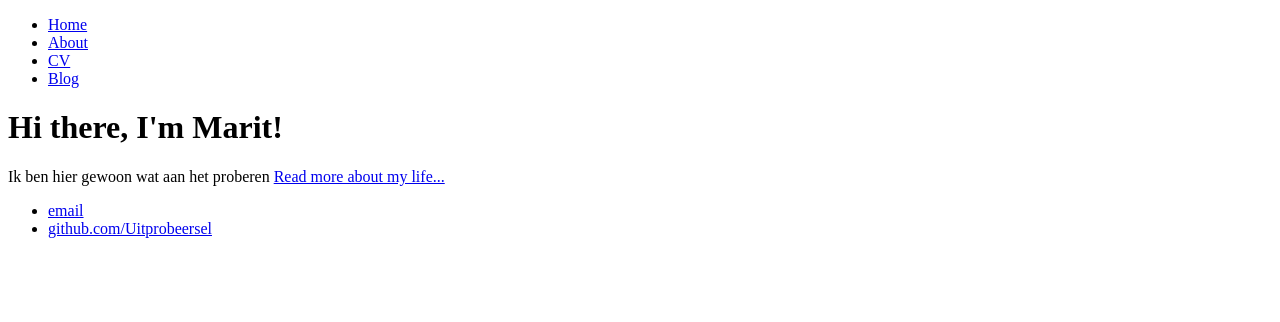
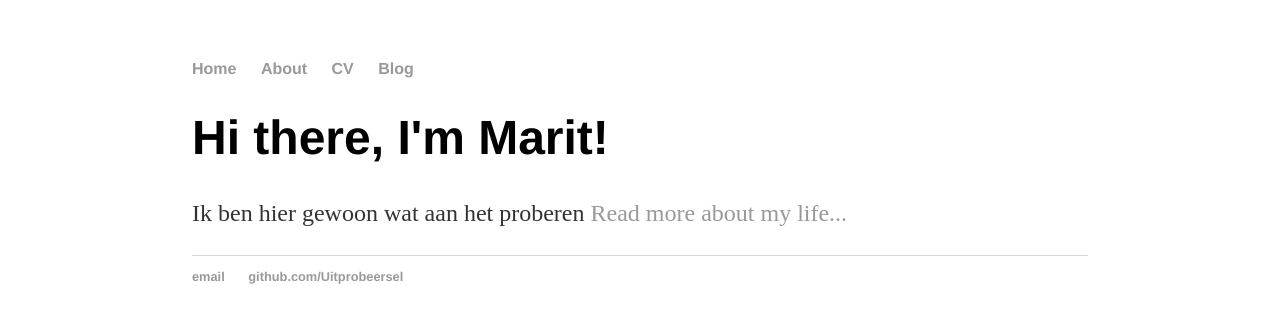
Before and after one commit to 1997MpaL/2ID60-Website, a plain HTML site: page index.html in a window 1280 px wide. Drawn offline with Linux system fonts and the light colour scheme; the site is published under a folder, as on GitHub Pages, so addresses that start at the root find nothing.

Commit message:
Update index.html

```diff
--- a/index.html
+++ b/index.html
@@ -2,7 +2,7 @@
 <html>
 	<head>
 		<title>Marit Loonens uitprobeersel</title>
-		<link rel="stylesheet" type="text/css" href="/css/main.css"/>
+		<link rel="stylesheet" type="text/css" href="css/main.css"/>
 	</head>
 	<body>
 		<nav>
```
